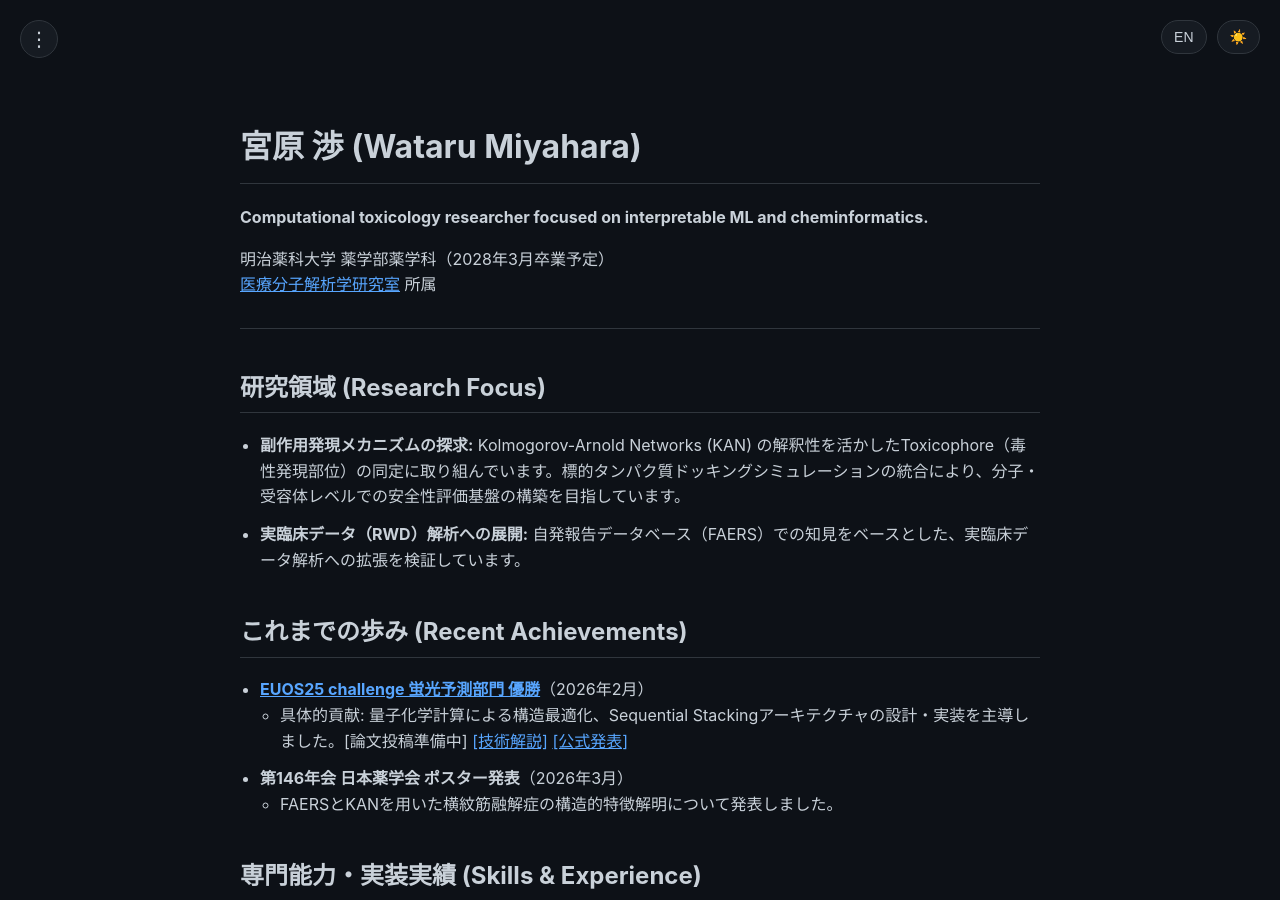
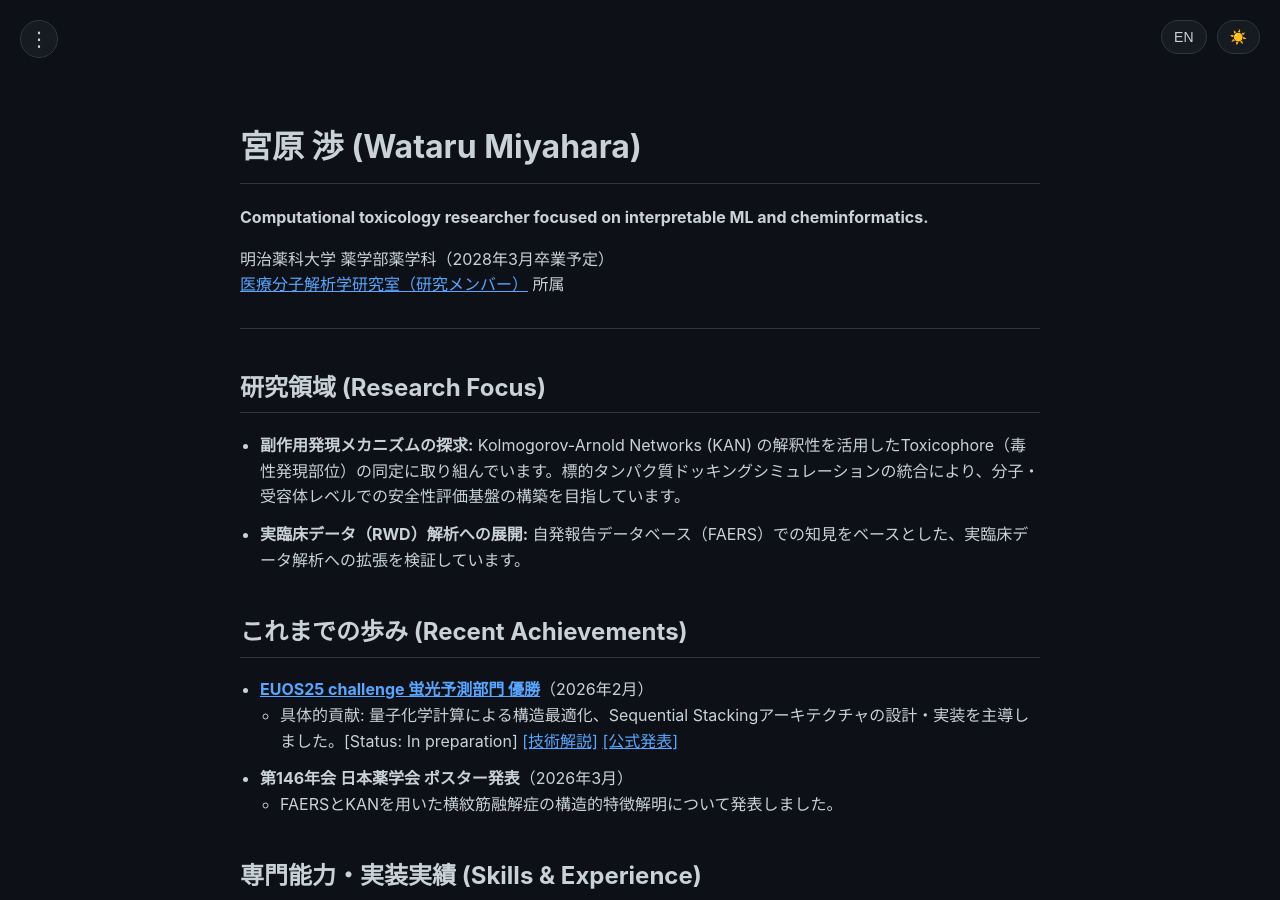
Before and after one commit to 377H-Miru/377H-Miru.github.io, a Jekyll site: the page built from index.md, in a window 1280 px wide and 900 px high. Built offline with Jekyll 4.4.1, drawn with Linux system fonts in a browser that asks for light colours.

Commit message:
Refine content: fix privacy notes, update member page link, and normalize academic statuses

```diff
--- a/_layouts/default.html
+++ b/_layouts/default.html
@@ -107,7 +107,6 @@
         <!-- Blog Comments -->
         {% if page.path contains 'posts/' %}
         <div id="comments">
-            <h3 class="i18n-link" data-ja="コメント" data-en="Comments">コメント</h3>
             <script src="https://giscus.app/client.js"
                     data-repo="377H-Miru/377H-Miru.github.io"
                     data-repo-id="R_kgDOR2lX0g"
--- a/index.md
+++ b/index.md
@@ -9,19 +9,19 @@
 **Computational toxicology researcher focused on interpretable ML and cheminformatics.**
 
 明治薬科大学 薬学部薬学科（2028年3月卒業予定）
-[医療分子解析学研究室](https://u-lab.my-pharm.ac.jp/~mminfo/){:target="_blank"} 所属
+[医療分子解析学研究室（研究メンバー）](https://u-lab.my-pharm.ac.jp/~mminfo/members.html){:target="_blank"} 所属
 
 ---
 
 ## 研究領域 (Research Focus)
 - **副作用発現メカニズムの探求:**
-  Kolmogorov-Arnold Networks (KAN) の解釈性を活かしたToxicophore（毒性発現部位）の同定に取り組んでいます。標的タンパク質ドッキングシミュレーションの統合により、分子・受容体レベルでの安全性評価基盤の構築を目指しています。
+  Kolmogorov-Arnold Networks (KAN) の解釈性を活用したToxicophore（毒性発現部位）の同定に取り組んでいます。標的タンパク質ドッキングシミュレーションの統合により、分子・受容体レベルでの安全性評価基盤の構築を目指しています。
 - **実臨床データ（RWD）解析への展開:**
   自発報告データベース（FAERS）での知見をベースとした、実臨床データ解析への拡張を検証しています。
 
 ## これまでの歩み (Recent Achievements)
 - **[EUOS25 challenge 蛍光予測部門 優勝](https://ochem.eu/static/challenge2025.do){:target="_blank"}**（2026年2月）
-    - 具体的貢献: 量子化学計算による構造最適化、Sequential Stackingアーキテクチャの設計・実装を主導しました。[論文投稿準備中] [[技術解説]](/posts/2026-02-25-euos25-review) [[公式発表]](https://www.eu-openscreen.eu/resources/eu-openscreen-news/ansicht/eu-openscreen-and-slas-announce-winners-of-the-second-joint-machine-learning-challenge-at-slas-2026.html){:target="_blank"}
+    - 具体的貢献: 量子化学計算による構造最適化、Sequential Stackingアーキテクチャの設計・実装を主導しました。[Status: In preparation] [[技術解説]](/posts/2026-02-25-euos25-review) [[公式発表]](https://www.eu-openscreen.eu/resources/eu-openscreen-news/ansicht/eu-openscreen-and-slas-announce-winners-of-the-second-joint-machine-learning-challenge-at-slas-2026.html){:target="_blank"}
 - **第146年会 日本薬学会 ポスター発表**（2026年3月）
     - FAERSとKANを用いた横紋筋融解症の構造的特徴解明について発表しました。
 
@@ -59,7 +59,7 @@
 
 ## My Journey
 - **[EUOS25 challenge, Fluorescence Prediction Track: Winner](https://ochem.eu/static/challenge2025.do){:target="_blank"}** (February 2026)
-    - Contribution: Led structure optimization via QM and design of Sequential Stacking architectures. [In preparation] [[Technical Review]](/posts/2026-02-25-euos25-review) [[Official Results]](https://www.eu-openscreen.eu/resources/eu-openscreen-news/ansicht/eu-openscreen-and-slas-announce-winners-of-the-second-joint-machine-learning-challenge-at-slas-2026.html){:target="_blank"}
+    - Contribution: Led structure optimization via QM and design of Sequential Stacking architectures. [Status: In preparation] [[Technical Review]](/posts/2026-02-25-euos25-review) [[Official Results]](https://www.eu-openscreen.eu/resources/eu-openscreen-news/ansicht/eu-openscreen-and-slas-announce-winners-of-the-second-joint-machine-learning-challenge-at-slas-2026.html){:target="_blank"}
 - **The 146th Annual Meeting of the Pharmaceutical Society of Japan:** (March 2026)
     - Poster presentation on structural elucidation of rhabdomyolysis using FAERS and KAN.
 
```
Also changed, not shown: other parts of index.md (+1 -1 lines), contact.md (+9 -4 lines).
